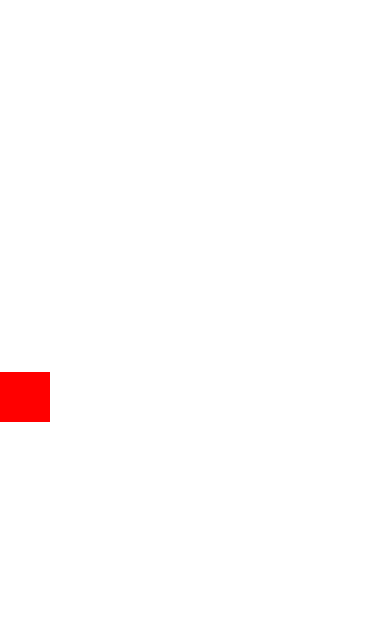
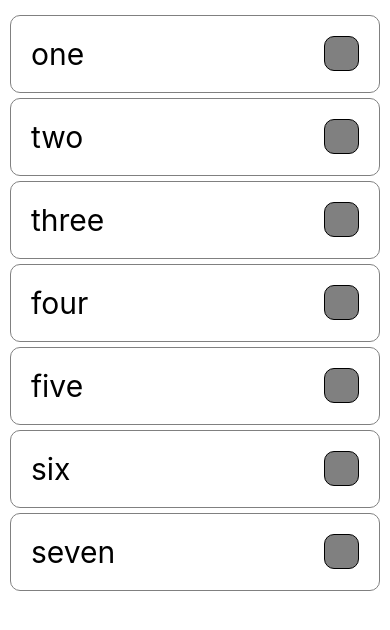
Before and after one commit to qadratic/react-native-animations, a React Native app: screen / in a window 390 px wide. Shown: the top 630 px of the page. Built offline with nearby package versions, Linux system fonts and the light colour scheme.

Commit message:
added priority List

```diff
--- a/App.js
+++ b/App.js
@@ -4,6 +4,7 @@ import ModalImplement from './components/ModalImplement'
 import FormWithFormik from './components/FormWithFormik'
 import AnimatedImplementation from './components/AnimatedImplementation'
 import MovableSquare from './components/MovableSquare'
+import PrioritizeList from './components/PrioritizeList'
 
 export default function App() {
 	return (
@@ -11,7 +12,8 @@ export default function App() {
 			{/* <ModalImplement /> */}
 			{/* <FormWithFormik /> */}
 			{/* <AnimatedImplementation /> */}
-			<MovableSquare />
+			{/* <MovableSquare /> */}
+			<PrioritizeList />
 		</View>
 	)
 }
--- /dev/null
+++ b/components/PrioritizeList.js
@@ -0,0 +1,75 @@
+import React, { useRef } from 'react'
+import { View, Text, StyleSheet, FlatList, Animated, PanResponder } from 'react-native'
+
+const priorityList = [{ key: 'one' }, { key: 'two' }, { key: 'three' }, { key: 'four' }, { key: 'five' }, { key: 'six' }, { key: 'seven' },]
+
+export default function PrioritizeList() {
+
+	const itemSizeOffset = useRef(new Animated.Value(20)).current
+
+	const panResponder = useRef(
+		PanResponder.create({
+			onStartShouldSetPanResponder: () => true,
+			onMoveShouldSetPanResponder: () => true,
+
+			onPanResponderGrant: () => {
+				console.log('granted')
+				Animated.timing(itemSizeOffset, {
+					toValue: 30,
+					duration: 100
+				}).start()
+			},
+			onPanResponderMove: (evt, gestureState) => {
+				console.log('moving', evt.nativeEvent.pageY)
+			},
+			onPanResponderRelease: () => {
+				console.log('released')
+				Animated.timing(itemSizeOffset, {
+					toValue: 20,
+					duration: 100
+				}).start()
+				console.log(itemSizeOffset)
+			},
+		})
+	).current
+
+	const getListItem = ({ item }) =>
+		<Animated.View style={{
+			...styles.listItem,
+			// padding: itemSizeOffset
+		}}
+		>
+			<Text style={{ fontSize: 30 }} >{item.key}</Text>
+			<View style={styles.moveItem} {...panResponder.panHandlers} ></View>
+		</Animated.View>
+
+	return (
+		<View style={styles.container}>
+			<FlatList data={priorityList} renderItem={getListItem} />
+		</View>
+	)
+}
+
+const styles = StyleSheet.create({
+	container: {
+		margin: 10,
+	},
+	listItem: {
+		padding: 20,
+		marginTop: 5,
+		borderColor: 'grey',
+		borderWidth: 1,
+		borderRadius: 10,
+		flex: 1,
+		flexDirection: 'row',
+		justifyContent: 'space-between'
+	},
+	moveItem: {
+		borderColor: 'black',
+		height: 35,
+		width: 35,
+		borderWidth: 1,
+		borderRadius: 10,
+		backgroundColor: 'grey',
+	},
+})
```
